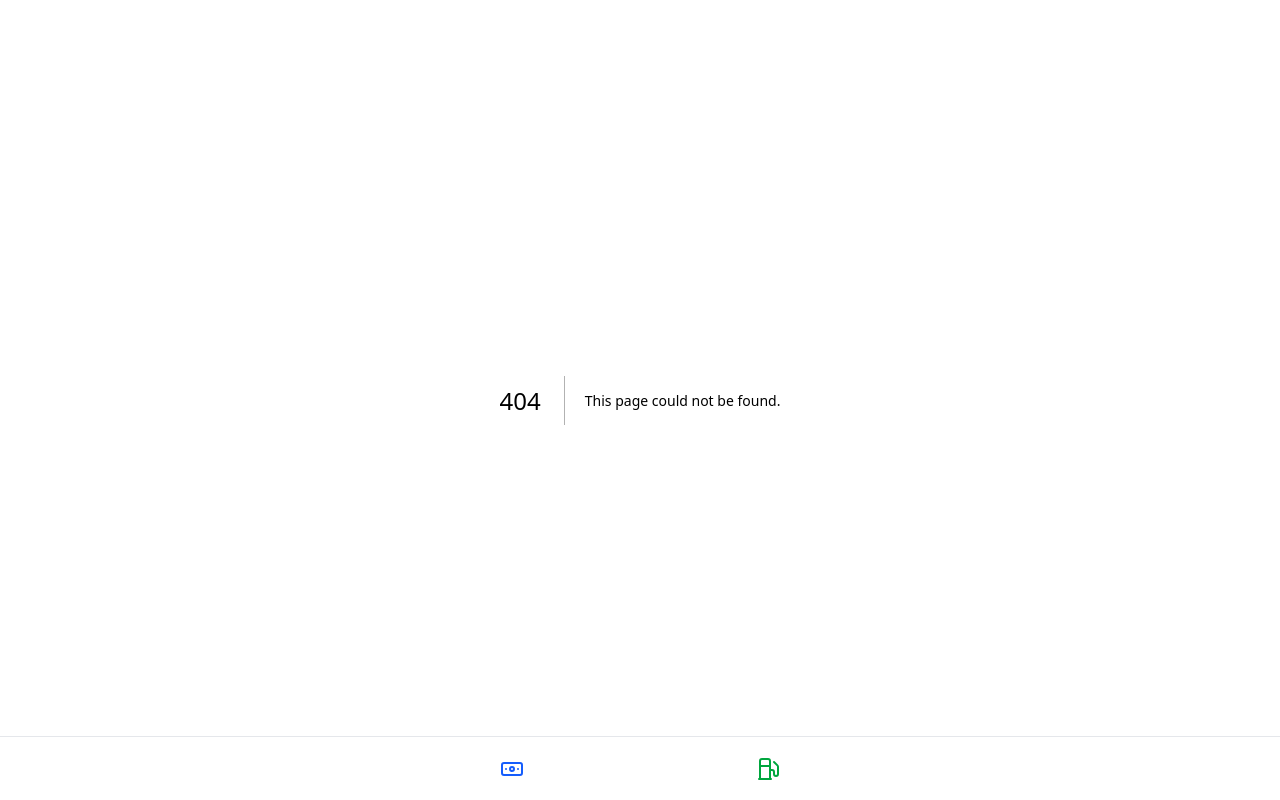
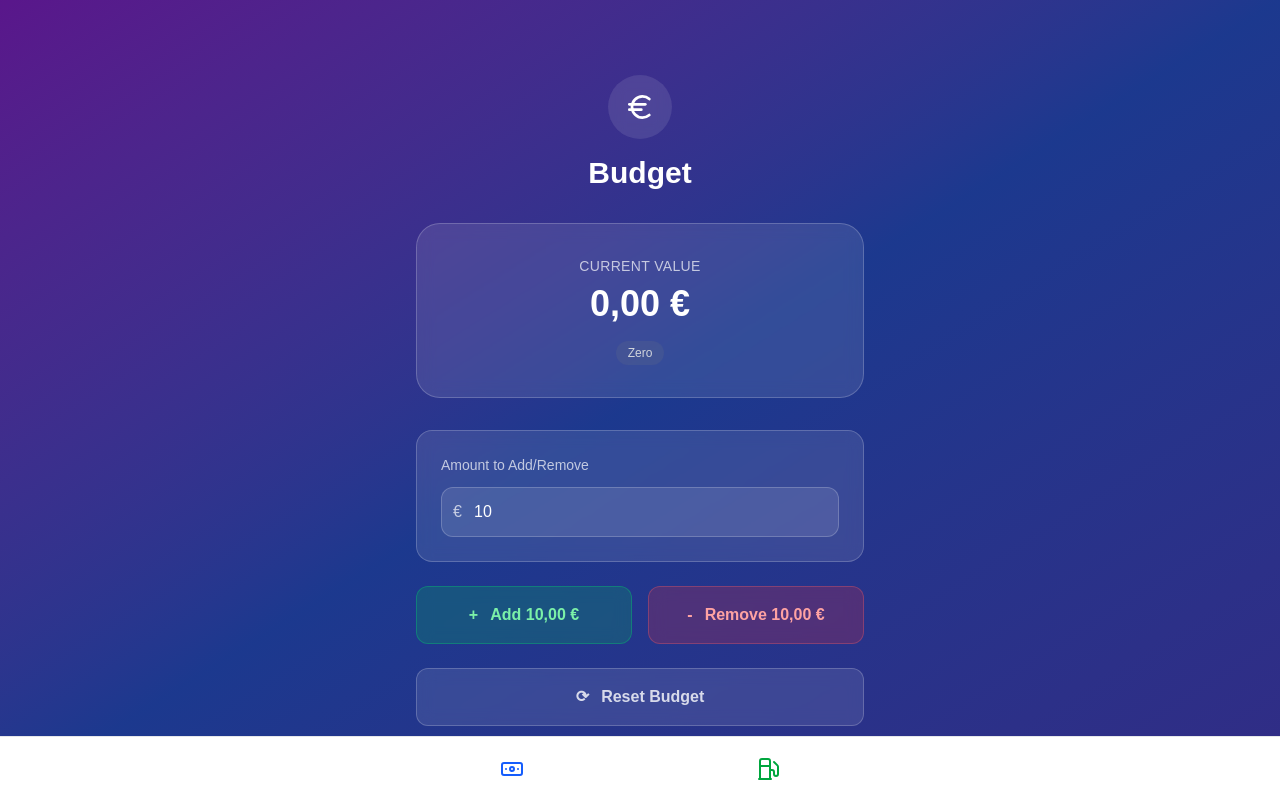
Before and after one commit to augustofaggion/balanso, a Next.js app: page /budget in a window 1280 px wide. Before the commit this address had no page. Built offline with nearby package versions, Linux system fonts and the light colour scheme.

Commit message:
feat changed structure for a home page

```diff
--- /dev/null
+++ b/src/app/(pages)/budget/page.tsx
@@ -0,0 +1,22 @@
+import React from 'react';
+import Tracker from '@/app/components/Tracker';
+import { Euro } from 'lucide-react';
+
+const BudgetPage = () => {
+  return (
+    <div className="bg-gradient-to-br from-purple-900 via-blue-900 to-indigo-900 min-h-screen">
+      <Tracker
+      title="Budget"
+      icon={<Euro className="w-8 h-8 text-white"/>}
+      localStorageKey="budget"
+      currencyCode="EUR"
+      currencySymbol="€"
+      addLabel="Add"
+      removeLabel="Remove"
+      resetLabel="Reset Budget"
+      />
+    </div>
+  );
+};
+
+export default BudgetPage;
--- a/src/app/page.tsx
+++ b/src/app/page.tsx
@@ -3,17 +3,6 @@ import { Euro } from "lucide-react";
 
 export default function Home() {
   return (
-      <div className="min-h-screen bg-gradient-to-br from-purple-900 via-blue-900 to-indigo-900">
-      <Tracker
-      title="Budget"
-      icon={<Euro className="w-8 h-8 text-white"/>}
-      localStorageKey="budget"
-      currencyCode="EUR"
-      currencySymbol="€"
-      addLabel="Add"
-      removeLabel="Remove"
-      resetLabel="Reset Budget"
-      />
-    </div>
+        <div> In maintenance</div>
   );
 }
```
